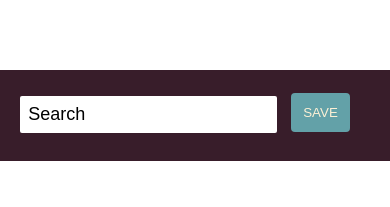
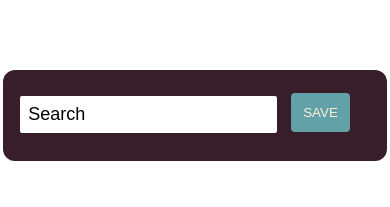
Before and after one commit to Sarava-NaN/DOM, a plain HTML site: page index.html in a window 390 px wide. Shown: the part 152-359 px from the top of the page. Drawn offline with Linux system fonts and the light colour scheme.

Commit message:
Update index.html

```diff
--- a/index.html
+++ b/index.html
@@ -221,8 +221,9 @@
         }
         .input-container{
             padding:26px;
-            width:auto;
+            max-width:24rem;
             margin: auto;
+            border-radius: 12px;
             margin-top: 6rem;
         }
         .input{
```
